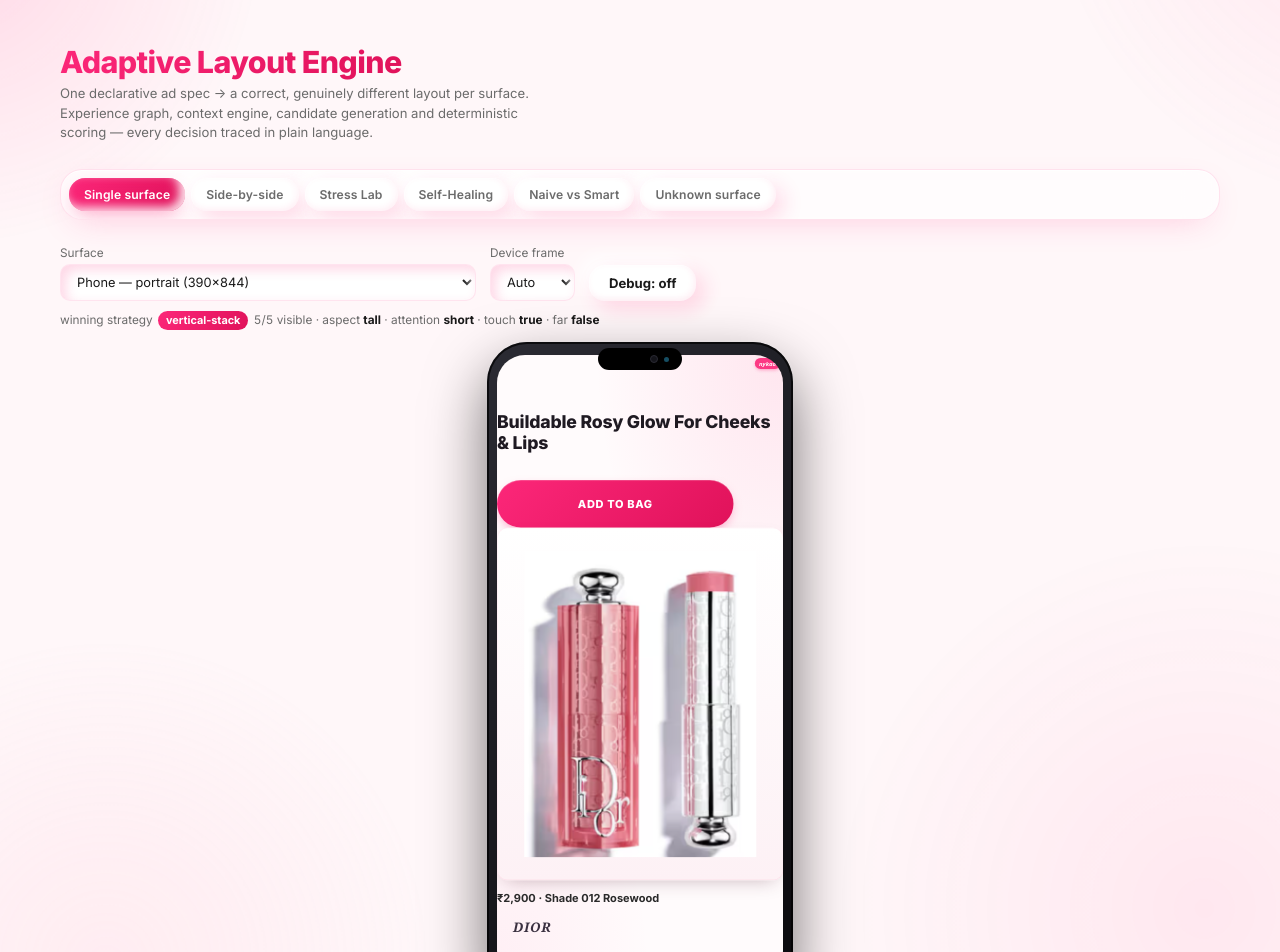
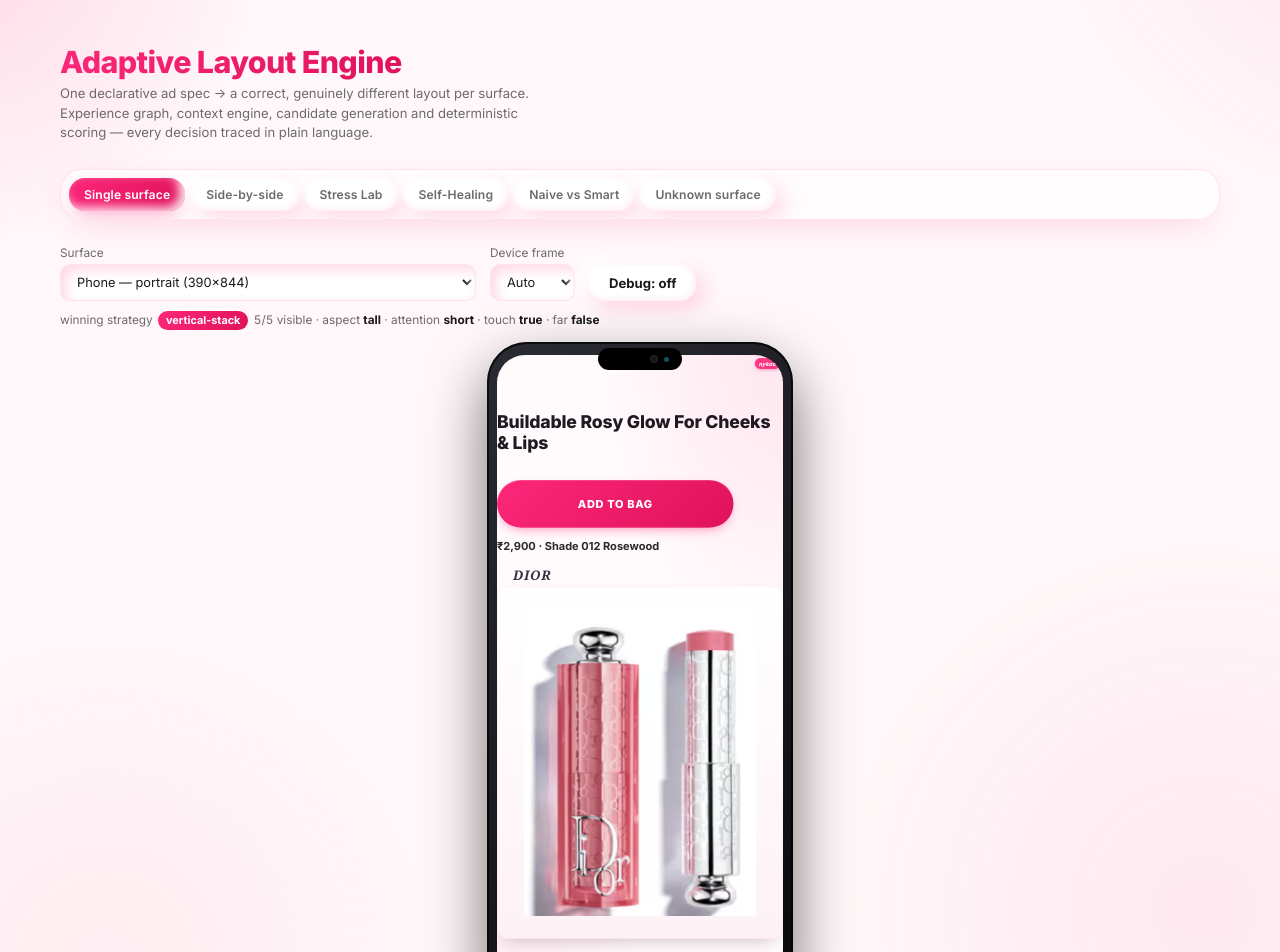
Before and after one commit to vajeedashaik/flam_vajeeda, a React (Vite) app: page / in a window 1280 px wide. Shown: the top 952 px of the page. Built offline with nearby package versions, Linux system fonts and the light colour scheme.

Commit message:
fix: promote visibility of price and logo elements to ensure critical information always displays, adjust priorities for better layout management

```diff
--- a/src/core/sample-data.ts
+++ b/src/core/sample-data.ts
@@ -50,43 +50,57 @@ export const productAd: AdSpec = defineAd({
       preferredSize: { width: 200, height: 56 },
     },
     {
+      // §7.7: promoted to `visibility: "always"`, same guarantee headline/cta
+      // already had — the ad's "4 infos" (headline, cta, price, logo) must
+      // all survive on every surface, in some form, even if only at
+      // emergency-fit's tiny floor size. priority also moves 4→3 (still
+      // below headline/cta, but now ABOVE product-image) so it is never the
+      // element sacrificed to make room for the photo.
+      id: "price",
+      type: "text",
+      role: "secondary",
+      priority: 3,
+      importance: "critical",
+      interaction: "static",
+      visibility: "always",
+      text: "₹2,900 · Shade 012 Rosewood",
+      fontSize: 15,
+      minSize: { width: 64, height: 24 },
+      preferredSize: { width: 140, height: 48 },
+    },
+    {
+      // §7.7: same promotion as price — the brand mark is one of the "4
+      // infos", not a decoration to drop first. priority moves 5→4.
+      id: "logo",
+      type: "text",
+      role: "branding",
+      priority: 4,
+      importance: "critical",
+      interaction: "static",
+      visibility: "always",
+      text: "DIOR",
+      fontSize: 18,
+      minSize: { width: 24, height: 24 },
+      preferredSize: { width: 96, height: 32 },
+      brandRules: { locked: true, minSize: { width: 24, height: 24 } },
+    },
+    {
+      // §7.7: priority demoted 3→5 (now the LOWEST) — the product photo is
+      // the one visual asset allowed to shrink hardest or drop first when a
+      // surface can't fit everything, precisely so the four TEXT/info
+      // elements (headline, cta, price, logo) never have to give way to it.
+      // Still `visibility: "degradable"`, unchanged — this is the intentional
+      // trade-off, not an oversight.
       id: "product-image",
       type: "image",
       role: "hero",
-      priority: 3,
+      priority: 5,
       importance: "should-survive",
       interaction: "static",
       visibility: "degradable",
       src: "/products/dior-backstage-rosy-glow.png",
       minSize: { width: 96, height: 96 },
       preferredSize: { width: 480, height: 480 },
-    },
-    {
-      id: "price",
-      type: "text",
-      role: "secondary",
-      priority: 4,
-      importance: "should-survive",
-      interaction: "static",
-      visibility: "degradable",
-      text: "₹2,900 · Shade 012 Rosewood",
-      fontSize: 15,
-      minSize: { width: 64, height: 24 },
-      preferredSize: { width: 140, height: 48 },
-    },
-    {
-      id: "logo",
-      type: "text",
-      role: "branding",
-      priority: 5,
-      importance: "nice-to-have",
-      interaction: "static",
-      visibility: "decorative-only",
-      text: "DIOR",
-      fontSize: 18,
-      minSize: { width: 24, height: 24 },
-      preferredSize: { width: 96, height: 32 },
-      brandRules: { locked: true, minSize: { width: 24, height: 24 } },
     },
   ],
 });
```
